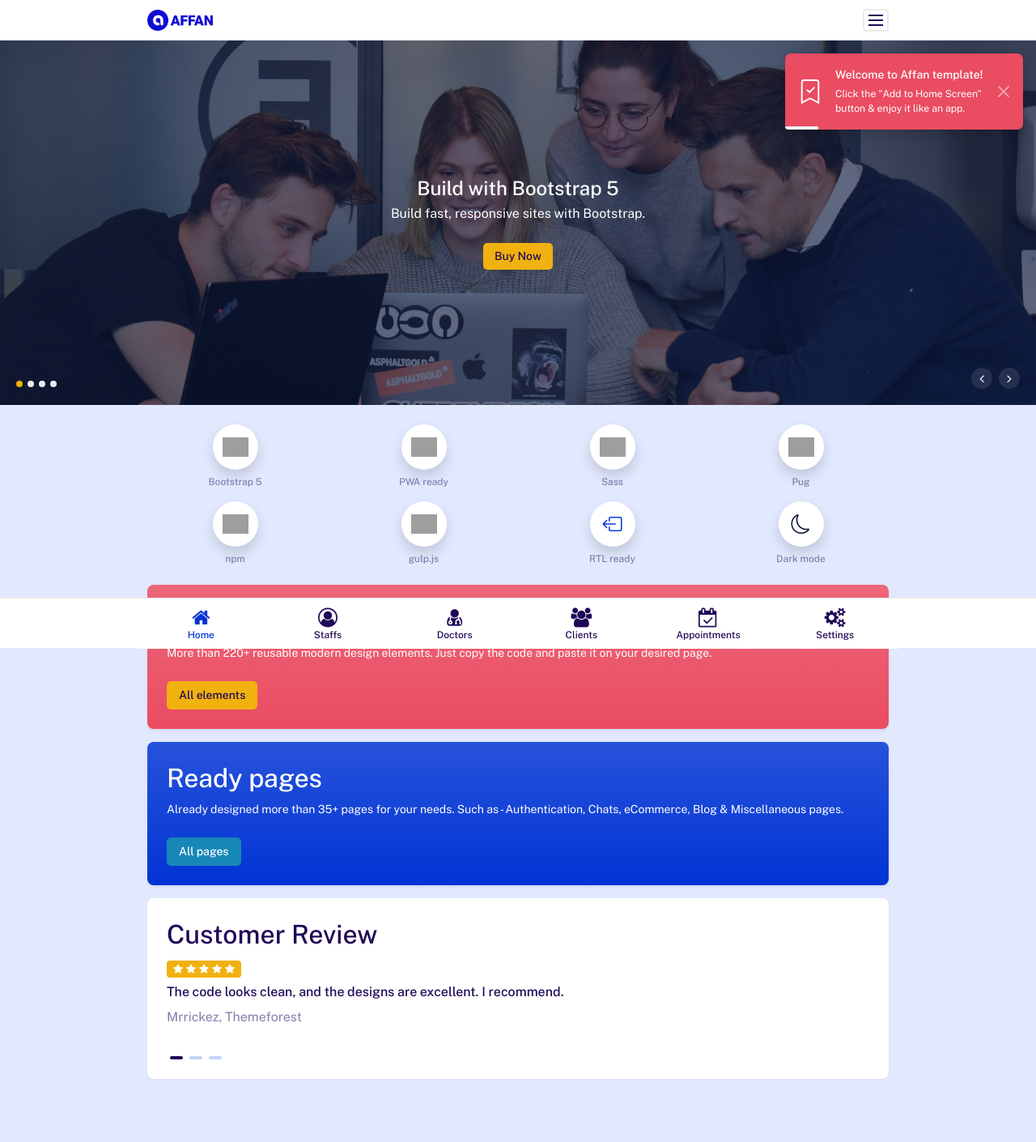
After one commit to MartDevelopers-Inc/iScheduling, a PHP site: page /views/dashboard.php in a window 1280 px wide. The commit adds this page. Shown: the whole page at 81% size. Run offline with PHP 8.4, Linux system fonts and the light colour scheme; the visitor is signed in with stand-in values (Sample User, id 1); grey boxes are pictures that could not be loaded.

Commit message:
Crafted Footer Navigation

```diff
--- a/config/checklogin.php
+++ b/config/checklogin.php
@@ -20,16 +20,14 @@
  * TORT OR OTHERWISE, ARISING FROM, OUT OF OR IN CONNECTION WITH THE SOFTWARE OR THE USE OR OTHER DEALINGS IN THE SOFTWARE.
  */
 
-
-
 function check_login()
 {
-	if ((strlen($_SESSION['id']) == 0) || (strlen($_SESSION['email']) == 0)) {
+	if ((strlen($_SESSION['Login_id']) == 0) || (strlen($_SESSION['Login_rank']) == 0)) {
 		$host = $_SERVER['HTTP_HOST'];
 		$uri  = rtrim(dirname($_SERVER['PHP_SELF']), '/\\');
-		$extra = "admin_index.php";
-		$_SESSION["id"] = "";
-		$_SESSION["email"] = "";
+		$extra = "login";
+		$_SESSION["Login_id"] = "";
+		$_SESSION["Login_rank"] = "";
 		//$_SESSION["name"] = "";
 		header("Location: http://$host$uri/$extra");
 	}
--- /dev/null
+++ b/partials/footer_nav.php
@@ -0,0 +1,56 @@
+<div class="footer-nav-area" id="footerNav">
+    <div class="container px-0">
+        <div class="footer-nav position-relative">
+            <ul class="h-100 d-flex align-items-center justify-content-between ps-0">
+                <li class="active">
+                    <a href="home">
+                        <i class="fa fa-home fa-2x"></i>
+                        <span>
+                            Home
+                        </span>
+                    </a>
+                </li>
+                <li>
+                    <a href="staffs">
+                        <i class="fa fa-user-circle-o fa-2x"></i>
+                        <span>
+                            Staffs
+                        </span>
+                    </a>
+                </li>
+                <li>
+                    <a href="doctors">
+                        <i class="fa fa-user-md fa-2x"></i>
+                        <span>
+                            Doctors
+                        </span>
+                    </a>
+                </li>
+                <li>
+                    <a href="clients">
+                        <i class="fa fa-users fa-2x"></i>
+                        <span>
+                            Clients
+                        </span>
+                    </a>
+                </li>
+                <li>
+                    <a href="appointments">
+                        <i class="fa fa-calendar-check-o fa-2x"></i>
+                        <span>
+                            Appointments
+                        </span>
+                    </a>
+                </li>
+                <li>
+                    <a href="settings">
+                        <i class="fa fa-cogs fa-2x"></i>
+                        <span>
+                            Settings
+                        </span>
+                    </a>
+                </li>
+            </ul>
+        </div>
+    </div>
+</div>
--- /dev/null
+++ b/views/dashboard.php
@@ -0,0 +1,307 @@
+<?php
+/*
+ * Created on Sat Jul 03 2021
+ *
+ * The MIT License (MIT)
+ * Copyright (c) 2021 MartDevelopers Inc
+ *
+ * Permission is hereby granted, free of charge, to any person obtaining a copy of this software
+ * and associated documentation files (the "Software"), to deal in the Software without restriction,
+ * including without limitation the rights to use, copy, modify, merge, publish, distribute, sublicense,
+ * and/or sell copies of the Software, and to permit persons to whom the Software is furnished to do so,
+ * subject to the following conditions:
+ *
+ * The above copyright notice and this permission notice shall be included in all copies or substantial
+ * portions of the Software.
+ *
+ * THE SOFTWARE IS PROVIDED "AS IS", WITHOUT WARRANTY OF ANY KIND, EXPRESS OR IMPLIED, INCLUDING BUT NOT LIMITED
+ * TO THE WARRANTIES OF MERCHANTABILITY, FITNESS FOR A PARTICULAR PURPOSE AND NONINFRINGEMENT. IN NO EVENT SHALL
+ * THE AUTHORS OR COPYRIGHT HOLDERS BE LIABLE FOR ANY CLAIM, DAMAGES OR OTHER LIABILITY, WHETHER IN AN ACTION OF CONTRACT,
+ * TORT OR OTHERWISE, ARISING FROM, OUT OF OR IN CONNECTION WITH THE SOFTWARE OR THE USE OR OTHER DEALINGS IN THE SOFTWARE.
+ */
+session_start();
+require_once('../config/checklogin.php');
+check_login();
+require_once('../partials/head.php');
+?>
+
+<body>
+    <!-- Preloader-->
+    <div class="preloader d-flex align-items-center justify-content-center" id="preloader">
+        <div class="spinner-grow text-primary" role="status">
+            <div class="sr-only">Loading...</div>
+        </div>
+    </div>
+    <!-- Internet Connection Status-->
+    <div class="internet-connection-status" id="internetStatus"></div>
+    <!-- Header Area-->
+    <div class="header-area" id="headerArea">
+        <div class="container">
+            <!-- Paste your Header Content from here-->
+            <!-- # Header Five Layout-->
+            <!-- # Copy the code from here ...-->
+            <!-- Header Content-->
+            <div class="header-content header-style-five position-relative d-flex align-items-center justify-content-between">
+                <!-- Logo Wrapper-->
+                <div class="logo-wrapper"><a href="page-home.html"><img src="img/core-img/logo.png" alt=""></a></div>
+                <!-- Navbar Toggler-->
+                <div class="navbar--toggler" id="affanNavbarToggler"><span class="d-block"></span><span class="d-block"></span><span class="d-block"></span></div>
+            </div>
+            <!-- # Header Five Layout End-->
+        </div>
+    </div>
+    <!-- Dark mode switching-->
+    <div class="dark-mode-switching">
+        <div class="d-flex w-100 h-100 align-items-center justify-content-center">
+            <div class="dark-mode-text text-center"><svg xmlns="http://www.w3.org/2000/svg" width="32" height="32" fill="currentColor" class="bi bi-moon" viewBox="0 0 16 16">
+                    <path fill-rule="evenodd" d="M14.53 10.53a7 7 0 0 1-9.058-9.058A7.003 7.003 0 0 0 8 15a7.002 7.002 0 0 0 6.53-4.47z" />
+                </svg>
+                <p class="mb-0">Switching to dark mode</p>
+            </div>
+            <div class="light-mode-text text-center"><svg xmlns="http://www.w3.org/2000/svg" width="30" height="30" fill="currentColor" class="bi bi-brightness-high" viewBox="0 0 16 16">
+                    <path d="M8 11a3 3 0 1 1 0-6 3 3 0 0 1 0 6zm0 1a4 4 0 1 0 0-8 4 4 0 0 0 0 8zM8 0a.5.5 0 0 1 .5.5v2a.5.5 0 0 1-1 0v-2A.5.5 0 0 1 8 0zm0 13a.5.5 0 0 1 .5.5v2a.5.5 0 0 1-1 0v-2A.5.5 0 0 1 8 13zm8-5a.5.5 0 0 1-.5.5h-2a.5.5 0 0 1 0-1h2a.5.5 0 0 1 .5.5zM3 8a.5.5 0 0 1-.5.5h-2a.5.5 0 0 1 0-1h2A.5.5 0 0 1 3 8zm10.657-5.657a.5.5 0 0 1 0 .707l-1.414 1.415a.5.5 0 1 1-.707-.708l1.414-1.414a.5.5 0 0 1 .707 0zm-9.193 9.193a.5.5 0 0 1 0 .707L3.05 13.657a.5.5 0 0 1-.707-.707l1.414-1.414a.5.5 0 0 1 .707 0zm9.193 2.121a.5.5 0 0 1-.707 0l-1.414-1.414a.5.5 0 0 1 .707-.707l1.414 1.414a.5.5 0 0 1 0 .707zM4.464 4.465a.5.5 0 0 1-.707 0L2.343 3.05a.5.5 0 1 1 .707-.707l1.414 1.414a.5.5 0 0 1 0 .708z" />
+                </svg>
+                <p class="mb-0">Switching to light mode</p>
+            </div>
+        </div>
+    </div>
+    <!-- Sidenav Black Overlay-->
+    <div class="sidenav-black-overlay"></div>
+    <!-- Side Nav Wrapper-->
+    <div class="sidenav-wrapper" id="sidenavWrapper">
+        <!-- Go Back Button-->
+        <div class="go-back-btn" id="goBack">
+            <svg class="bi bi-x" width="24" height="24" viewBox="0 0 16 16" fill="currentColor" xmlns="http://www.w3.org/2000/svg">
+                <path fill-rule="evenodd" d="M11.854 4.146a.5.5 0 0 1 0 .708l-7 7a.5.5 0 0 1-.708-.708l7-7a.5.5 0 0 1 .708 0z"></path>
+                <path fill-rule="evenodd" d="M4.146 4.146a.5.5 0 0 0 0 .708l7 7a.5.5 0 0 0 .708-.708l-7-7a.5.5 0 0 0-.708 0z"></path>
+            </svg>
+        </div>
+        <!-- Sidenav Profile-->
+        <div class="sidenav-profile">
+            <div class="sidenav-style1"></div>
+            <!-- User Thumbnail-->
+            <div class="user-profile"><img src="img/bg-img/2.jpg" alt=""></div>
+            <!-- User Info-->
+            <div class="user-info">
+                <h6 class="user-name mb-0">Affan Islam</h6><span>CEO, Designing World</span>
+            </div>
+        </div>
+        <!-- Sidenav Nav-->
+        <ul class="sidenav-nav ps-0">
+            <li><a href="page-home.html">
+                    <svg width="18" height="18" viewBox="0 0 16 16" class="bi bi-house-door" fill="currentColor" xmlns="http://www.w3.org/2000/svg">
+                        <path fill-rule="evenodd" d="M7.646 1.146a.5.5 0 0 1 .708 0l6 6a.5.5 0 0 1 .146.354v7a.5.5 0 0 1-.5.5H9.5a.5.5 0 0 1-.5-.5v-4H7v4a.5.5 0 0 1-.5.5H2a.5.5 0 0 1-.5-.5v-7a.5.5 0 0 1 .146-.354l6-6zM2.5 7.707V14H6v-4a.5.5 0 0 1 .5-.5h3a.5.5 0 0 1 .5.5v4h3.5V7.707L8 2.207l-5.5 5.5z" />
+                        <path fill-rule="evenodd" d="M13 2.5V6l-2-2V2.5a.5.5 0 0 1 .5-.5h1a.5.5 0 0 1 .5.5z" />
+                    </svg>Home</a></li>
+            <li><a href="elements.html">
+                    <svg width="18" height="18" viewBox="0 0 16 16" class="bi bi-folder2-open" fill="currentColor" xmlns="http://www.w3.org/2000/svg">
+                        <path fill-rule="evenodd" d="M1 3.5A1.5 1.5 0 0 1 2.5 2h2.764c.958 0 1.76.56 2.311 1.184C7.985 3.648 8.48 4 9 4h4.5A1.5 1.5 0 0 1 15 5.5v.64c.57.265.94.876.856 1.546l-.64 5.124A2.5 2.5 0 0 1 12.733 15H3.266a2.5 2.5 0 0 1-2.481-2.19l-.64-5.124A1.5 1.5 0 0 1 1 6.14V3.5zM2 6h12v-.5a.5.5 0 0 0-.5-.5H9c-.964 0-1.71-.629-2.174-1.154C6.374 3.334 5.82 3 5.264 3H2.5a.5.5 0 0 0-.5.5V6zm-.367 1a.5.5 0 0 0-.496.562l.64 5.124A1.5 1.5 0 0 0 3.266 14h9.468a1.5 1.5 0 0 0 1.489-1.314l.64-5.124A.5.5 0 0 0 14.367 7H1.633z" />
+                    </svg>Elements<span class="badge bg-danger rounded-pill ms-2">220+</span></a></li>
+            <li><a href="pages.html">
+                    <svg width="18" height="18" viewBox="0 0 16 16" class="bi bi-collection" fill="currentColor" xmlns="http://www.w3.org/2000/svg">
+                        <path fill-rule="evenodd" d="M14.5 13.5h-13A.5.5 0 0 1 1 13V6a.5.5 0 0 1 .5-.5h13a.5.5 0 0 1 .5.5v7a.5.5 0 0 1-.5.5zm-13 1A1.5 1.5 0 0 1 0 13V6a1.5 1.5 0 0 1 1.5-1.5h13A1.5 1.5 0 0 1 16 6v7a1.5 1.5 0 0 1-1.5 1.5h-13zM2 3a.5.5 0 0 0 .5.5h11a.5.5 0 0 0 0-1h-11A.5.5 0 0 0 2 3zm2-2a.5.5 0 0 0 .5.5h7a.5.5 0 0 0 0-1h-7A.5.5 0 0 0 4 1z" />
+                    </svg>Pages<span class="badge bg-success rounded-pill ms-2">38</span></a></li>
+            <li class="affan-dropdown-menu"><a href="#">
+                    <svg width="18" height="18" viewBox="0 0 16 16" class="bi bi-cart-check" fill="currentColor" xmlns="http://www.w3.org/2000/svg">
+                        <path fill-rule="evenodd" d="M11.354 5.646a.5.5 0 0 1 0 .708l-3 3a.5.5 0 0 1-.708 0l-1.5-1.5a.5.5 0 1 1 .708-.708L8 8.293l2.646-2.647a.5.5 0 0 1 .708 0z" />
+                        <path fill-rule="evenodd" d="M0 1.5A.5.5 0 0 1 .5 1H2a.5.5 0 0 1 .485.379L2.89 3H14.5a.5.5 0 0 1 .491.592l-1.5 8A.5.5 0 0 1 13 12H4a.5.5 0 0 1-.491-.408L2.01 3.607 1.61 2H.5a.5.5 0 0 1-.5-.5zM3.102 4l1.313 7h8.17l1.313-7H3.102zM5 12a2 2 0 1 0 0 4 2 2 0 0 0 0-4zm7 0a2 2 0 1 0 0 4 2 2 0 0 0 0-4zm-7 1a1 1 0 1 0 0 2 1 1 0 0 0 0-2zm7 0a1 1 0 1 0 0 2 1 1 0 0 0 0-2z" />
+                    </svg>Shop</a>
+                <ul>
+                    <li><a href="page-shop-grid.html">- Shop Grid</a></li>
+                    <li><a href="page-shop-list.html">- Shop List</a></li>
+                    <li><a href="page-shop-details.html">- Shop Details</a></li>
+                    <li><a href="page-cart.html">- Cart</a></li>
+                    <li><a href="page-checkout.html">- Checkout</a></li>
+                </ul>
+            </li>
+            <li><a href="settings.html">
+                    <svg width="18" height="18" viewBox="0 0 16 16" class="bi bi-gear" fill="currentColor" xmlns="http://www.w3.org/2000/svg">
+                        <path fill-rule="evenodd" d="M8.837 1.626c-.246-.835-1.428-.835-1.674 0l-.094.319A1.873 1.873 0 0 1 4.377 3.06l-.292-.16c-.764-.415-1.6.42-1.184 1.185l.159.292a1.873 1.873 0 0 1-1.115 2.692l-.319.094c-.835.246-.835 1.428 0 1.674l.319.094a1.873 1.873 0 0 1 1.115 2.693l-.16.291c-.415.764.42 1.6 1.185 1.184l.292-.159a1.873 1.873 0 0 1 2.692 1.116l.094.318c.246.835 1.428.835 1.674 0l.094-.319a1.873 1.873 0 0 1 2.693-1.115l.291.16c.764.415 1.6-.42 1.184-1.185l-.159-.291a1.873 1.873 0 0 1 1.116-2.693l.318-.094c.835-.246.835-1.428 0-1.674l-.319-.094a1.873 1.873 0 0 1-1.115-2.692l.16-.292c.415-.764-.42-1.6-1.185-1.184l-.291.159A1.873 1.873 0 0 1 8.93 1.945l-.094-.319zm-2.633-.283c.527-1.79 3.065-1.79 3.592 0l.094.319a.873.873 0 0 0 1.255.52l.292-.16c1.64-.892 3.434.901 2.54 2.541l-.159.292a.873.873 0 0 0 .52 1.255l.319.094c1.79.527 1.79 3.065 0 3.592l-.319.094a.873.873 0 0 0-.52 1.255l.16.292c.893 1.64-.902 3.434-2.541 2.54l-.292-.159a.873.873 0 0 0-1.255.52l-.094.319c-.527 1.79-3.065 1.79-3.592 0l-.094-.319a.873.873 0 0 0-1.255-.52l-.292.16c-1.64.893-3.433-.902-2.54-2.541l.159-.292a.873.873 0 0 0-.52-1.255l-.319-.094c-1.79-.527-1.79-3.065 0-3.592l.319-.094a.873.873 0 0 0 .52-1.255l-.16-.292c-.892-1.64.902-3.433 2.541-2.54l.292.159a.873.873 0 0 0 1.255-.52l.094-.319z" />
+                        <path fill-rule="evenodd" d="M8 5.754a2.246 2.246 0 1 0 0 4.492 2.246 2.246 0 0 0 0-4.492zM4.754 8a3.246 3.246 0 1 1 6.492 0 3.246 3.246 0 0 1-6.492 0z" />
+                    </svg>Settings</a></li>
+            <li>
+                <div class="night-mode-nav">
+                    <svg width="18" height="18" viewBox="0 0 16 16" class="bi bi-moon" fill="currentColor" xmlns="http://www.w3.org/2000/svg">
+                        <path fill-rule="evenodd" d="M14.53 10.53a7 7 0 0 1-9.058-9.058A7.003 7.003 0 0 0 8 15a7.002 7.002 0 0 0 6.53-4.47z" />
+                    </svg>Night Mode<div class="form-check form-switch">
+                        <input class="form-check-input form-check-success" type="checkbox" id="darkSwitch">
+                    </div>
+                </div>
+            </li>
+            <li><a href="page-login.html">
+                    <svg width="18" height="18" viewBox="0 0 16 16" class="bi bi-box-arrow-right" fill="currentColor" xmlns="http://www.w3.org/2000/svg">
+                        <path fill-rule="evenodd" d="M10 12.5a.5.5 0 0 1-.5.5h-8a.5.5 0 0 1-.5-.5v-9a.5.5 0 0 1 .5-.5h8a.5.5 0 0 1 .5.5v2a.5.5 0 0 0 1 0v-2A1.5 1.5 0 0 0 9.5 2h-8A1.5 1.5 0 0 0 0 3.5v9A1.5 1.5 0 0 0 1.5 14h8a1.5 1.5 0 0 0 1.5-1.5v-2a.5.5 0 0 0-1 0v2z" />
+                        <path fill-rule="evenodd" d="M15.854 8.354a.5.5 0 0 0 0-.708l-3-3a.5.5 0 0 0-.708.708L14.293 7.5H5.5a.5.5 0 0 0 0 1h8.793l-2.147 2.146a.5.5 0 0 0 .708.708l3-3z" />
+                    </svg>Logout</a></li>
+        </ul>
+        <!-- Social Info-->
+        <div class="social-info-wrap"><a href="#"><i class="fa fa-twitter"></i></a><a href="#"><i class="fa fa-facebook"></i></a><a href="#"><i class="fa fa-dribbble"></i></a></div>
+        <!-- Copyright Info-->
+        <div class="copyright-info">
+            <p>&copy; 2021 All rights reserved by<a href="#">Designing World</a></p>
+        </div>
+    </div>
+    <div class="page-content-wrapper">
+        <!-- Hero Slides-->
+        <div class="owl-carousel-one owl-carousel">
+            <!-- Single Hero Slide-->
+            <div class="single-hero-slide bg-overlay" style="background-image: url('img/bg-img/31.jpg')">
+                <div class="slide-content h-100 d-flex align-items-center text-center">
+                    <div class="container">
+                        <h4 class="text-white mb-1" data-animation="fadeInUp" data-delay="100ms" data-wow-duration="500ms">Build with Bootstrap 5</h4>
+                        <p class="text-white mb-4" data-animation="fadeInUp" data-delay="400ms" data-wow-duration="500ms">Build fast, responsive sites with Bootstrap.</p><a class="btn btn-creative btn-warning" href="#" data-animation="fadeInUp" data-delay="800ms" data-wow-duration="500ms">Buy Now</a>
+                    </div>
+                </div>
+            </div>
+            <!-- Single Hero Slide-->
+            <div class="single-hero-slide bg-overlay" style="background-image: url('img/bg-img/32.jpg')">
+                <div class="slide-content h-100 d-flex align-items-center text-center">
+                    <div class="container">
+                        <h4 class="text-white mb-1" data-animation="fadeInUp" data-delay="100ms" data-wow-duration="1000ms">PWA ready</h4>
+                        <p class="text-white mb-4" data-animation="fadeInUp" data-delay="400ms" data-wow-duration="1000ms">Make your website feel more like a native app.</p><a class="btn btn-creative btn-warning" href="#" data-animation="fadeInUp" data-delay="800ms" data-wow-duration="500ms">Buy Now</a>
+                    </div>
+                </div>
+            </div>
+            <!-- Single Hero Slide-->
+            <div class="single-hero-slide bg-overlay" style="background-image: url('img/bg-img/33.jpg')">
+                <div class="slide-content h-100 d-flex align-items-center text-center">
+                    <div class="container">
+                        <h4 class="text-white mb-1" data-animation="fadeInUp" data-delay="100ms" data-wow-duration="1000ms">Unique elements &amp; pages</h4>
+                        <p class="text-white mb-4" data-animation="fadeInUp" data-delay="400ms" data-wow-duration="1000ms">Create your website in minutes, not weeks.</p><a class="btn btn-creative btn-warning" href="#" data-animation="fadeInUp" data-delay="800ms" data-wow-duration="500ms">Buy Now</a>
+                    </div>
+                </div>
+            </div>
+            <!-- Single Hero Slide-->
+            <div class="single-hero-slide bg-overlay" style="background-image: url('img/bg-img/1.jpg')">
+                <div class="slide-content h-100 d-flex align-items-center text-center">
+                    <div class="container">
+                        <h4 class="text-white mb-1" data-animation="fadeInUp" data-delay="100ms" data-wow-duration="1000ms">Dark &amp; rtl ready</h4>
+                        <p class="text-white mb-4" data-animation="fadeInUp" data-delay="400ms" data-wow-duration="1000ms">You can use Dark or RTL mode of your choice.</p><a class="btn btn-creative btn-warning" href="#" data-animation="fadeInUp" data-delay="800ms" data-wow-duration="500ms">Buy Now</a>
+                    </div>
+                </div>
+            </div>
+        </div>
+        <!-- Welcome Toast-->
+        <div class="toast toast-autohide custom-toast-1 toast-danger home-page-toast" role="alert" aria-live="assertive" aria-atomic="true" data-bs-delay="10000" data-bs-autohide="true">
+            <div class="toast-body">
+                <svg class="bi bi-bookmark-check text-white" width="30" height="30" viewBox="0 0 16 16" fill="currentColor" xmlns="http://www.w3.org/2000/svg">
+                    <path fill-rule="evenodd" d="M2 2a2 2 0 0 1 2-2h8a2 2 0 0 1 2 2v13.5a.5.5 0 0 1-.777.416L8 13.101l-5.223 2.815A.5.5 0 0 1 2 15.5V2zm2-1a1 1 0 0 0-1 1v12.566l4.723-2.482a.5.5 0 0 1 .554 0L13 14.566V2a1 1 0 0 0-1-1H4z"></path>
+                    <path fill-rule="evenodd" d="M10.854 5.146a.5.5 0 0 1 0 .708l-3 3a.5.5 0 0 1-.708 0l-1.5-1.5a.5.5 0 1 1 .708-.708L7.5 7.793l2.646-2.647a.5.5 0 0 1 .708 0z"></path>
+                </svg>
+                <div class="toast-text ms-3 me-2">
+                    <p class="mb-1 text-white">Welcome to Affan template!</p><small class="d-block">Click the "Add to Home Screen" button &amp; enjoy it like an app.</small>
+                </div>
+                <button class="btn btn-close btn-close-white position-relative p-1 ms-auto" type="button" data-bs-dismiss="toast" aria-label="Close"></button>
+            </div>
+        </div>
+        <div class="py-4">
+            <div class="container direction-rtl">
+                <div class="row g-3">
+                    <div class="col-3">
+                        <div class="feature-card text-center">
+                            <div class="card shadow mx-auto"><img src="img/demo-img/bootstrap.png" alt=""></div>
+                            <p class="mb-0">Bootstrap 5</p>
+                        </div>
+                    </div>
+                    <div class="col-3">
+                        <div class="feature-card mx-auto text-center">
+                            <div class="card shadow mx-auto"><img src="img/demo-img/pwa.png" alt=""></div>
+                            <p class="mb-0">PWA ready</p>
+                        </div>
+                    </div>
+                    <div class="col-3">
+                        <div class="feature-card mx-auto text-center">
+                            <div class="card shadow mx-auto"><img src="img/demo-img/sass.png" alt=""></div>
+                            <p class="mb-0">Sass </p>
+                        </div>
+                    </div>
+                    <div class="col-3">
+                        <div class="feature-card mx-auto text-center">
+                            <div class="card shadow mx-auto"><img src="img/demo-img/pug.png" alt=""></div>
+                            <p class="mb-0">Pug</p>
+                        </div>
+                    </div>
+                    <div class="col-3">
+                        <div class="feature-card mx-auto text-center">
+                            <div class="card shadow mx-auto"><img src="img/demo-img/npm.png" alt=""></div>
+                            <p class="mb-0">npm</p>
+                        </div>
+                    </div>
+                    <div class="col-3">
+                        <div class="feature-card mx-auto text-center">
+                            <div class="card shadow mx-auto"><img src="img/demo-img/gulp.png" alt=""></div>
+                            <p class="mb-0">gulp.js</p>
+                        </div>
+                    </div>
+                    <div class="col-3">
+                        <div class="feature-card mx-auto text-center">
+                            <div class="card shadow mx-auto"><i class="bi bi-box-arrow-left text-primary"></i></div>
+                            <p class="mb-0">RTL ready</p>
+                        </div>
+                    </div>
+                    <div class="col-3">
+                        <div class="feature-card mx-auto text-center">
+                            <div class="card shadow mx-auto"><i class="bi bi-moon text-dark"></i></div>
+                            <p class="mb-0">Dark mode</p>
+                        </div>
+                    </div>
+                </div>
+            </div>
+        </div>
+        <div class="container">
+            <div class="row">
+                <div class="col-12">
+                    <div class="card bg-danger mb-3 shadow-sm bg-gradient direction-rtl">
+                        <div class="card-body">
+                            <h2 class="text-white">Reusable elements</h2>
+                            <p class="text-white mb-4">More than 220+ reusable modern design elements. Just copy the code and paste it on your desired page.</p><a class="btn btn-warning" href="elements.html">All elements</a>
+                        </div>
+                    </div>
+                </div>
+                <div class="col-12">
+                    <div class="card bg-primary mb-3 shadow-sm bg-gradient direction-rtl">
+                        <div class="card-body">
+                            <h2 class="text-white">Ready pages</h2>
+                            <p class="text-white mb-4">Already designed more than 35+ pages for your needs. Such as - Authentication, Chats, eCommerce, Blog &amp; Miscellaneous pages.</p><a class="btn btn-info" href="pages.html">All pages</a>
+                        </div>
+                    </div>
+                </div>
+            </div>
+        </div>
+        <div class="container">
+            <div class="card">
+                <div class="card-body">
+                    <h2>Customer Review</h2>
+                    <div class="testimonial-slide owl-carousel testimonial-style3">
+                        <!-- Single Testimonial Slide-->
+                        <div class="single-testimonial-slide">
+                            <div class="text-content"><span class="d-inline-block badge bg-warning mb-2"><i class="bi bi-star-fill me-1"></i><i class="bi bi-star-fill me-1"></i><i class="bi bi-star-fill me-1"></i><i class="bi bi-star-fill me-1"></i><i class="bi bi-star-fill"></i></span>
+                                <h6 class="mb-2">The code looks clean, and the designs are excellent. I recommend.</h6><span class="d-block">Mrrickez, Themeforest</span>
+                            </div>
+                        </div>
+                        <!-- Single Testimonial Slide-->
+                        <div class="single-testimonial-slide">
+                            <div class="text-content"><span class="d-inline-block badge bg-warning mb-2"><i class="bi bi-star-fill me-1"></i><i class="bi bi-star-fill me-1"></i><i class="bi bi-star-fill me-1"></i><i class="bi bi-star-fill me-1"></i><i class="bi bi-star-fill"></i></span>
+                                <h6 class="mb-2">All complete, <br> great craft.</h6><span class="d-block">Mazatlumm, Themeforest</span>
+                            </div>
+                        </div>
+                        <!-- Single Testimonial Slide-->
+                        <div class="single-testimonial-slide">
+                            <div class="text-content"><span class="d-inline-block badge bg-warning mb-2"><i class="bi bi-star-fill me-1"></i><i class="bi bi-star-fill me-1"></i><i class="bi bi-star-fill me-1"></i><i class="bi bi-star-fill me-1"></i><i class="bi bi-star-fill"></i></span>
+                                <h6 class="mb-2">Awesome template! <br> Excellent support!</h6><span class="d-block">Vguntars, Themeforest</span>
+                            </div>
+                        </div>
+                    </div>
+                </div>
+            </div>
+        </div>
+        <div class="pb-3"></div>
+    </div>
+    <!-- Footer Nav-->
+    <?php require_once('../partials/footer_nav.php'); ?>
+    <!-- All JavaScript Files-->
+    <?php require_once('../partials/scripts.php'); ?>
+</body>
+
+
+</html>
--- a/views/login.php
+++ b/views/login.php
@@ -21,10 +21,10 @@
  */
 session_start();
 require_once('../config/config.php');
-require_once('../config/config.php');
+
 if (isset($_POST['Login'])) {
     $Login_email = $_POST['Login_email'];
-    $Login_Rank = $_POST['Login_Rank'];
+    $Login_rank = $_POST['Login_rank'];
     $Login_password = sha1(md5($_POST['Login_password']));
 
     $stmt = $mysqli->prepare("SELECT Login_email, Login_password, Login_rank, Login_id  FROM Login  WHERE Login_email =? AND Login_password =? AND Login_rank = ?");
```
